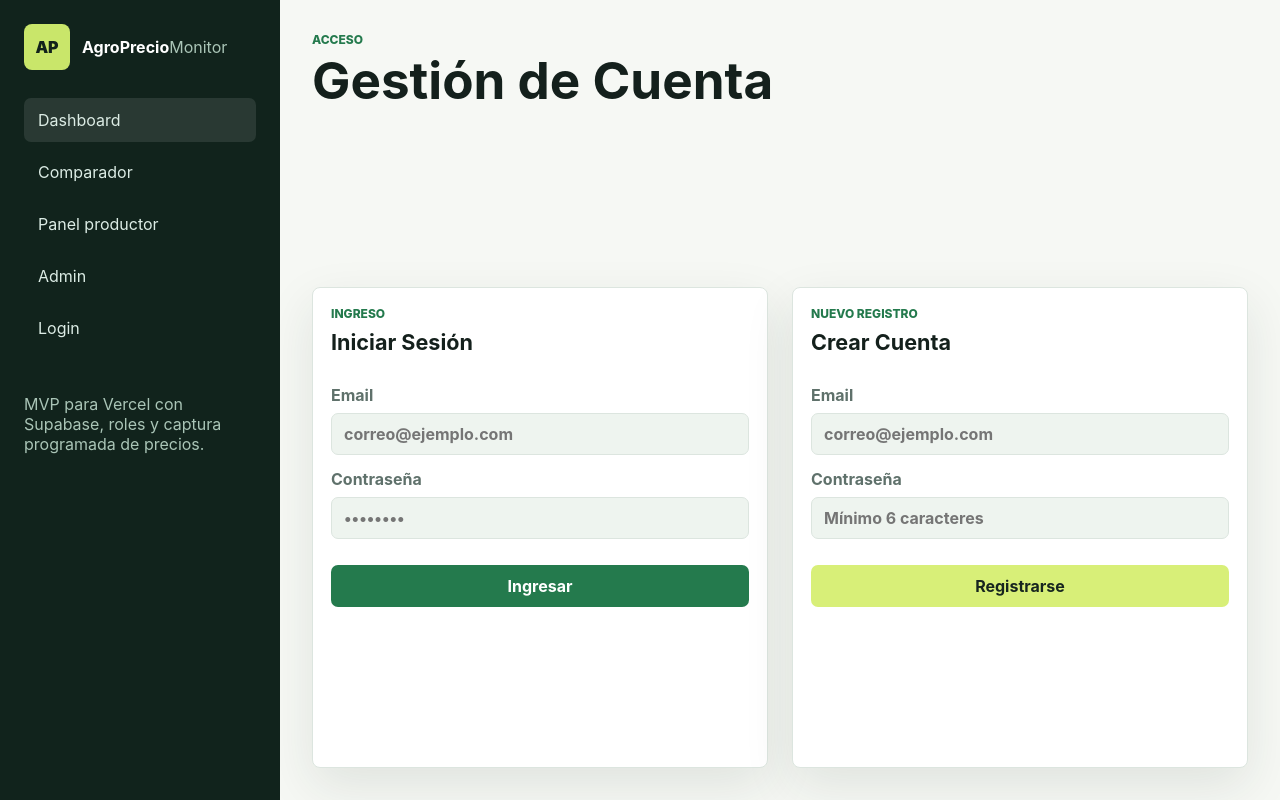
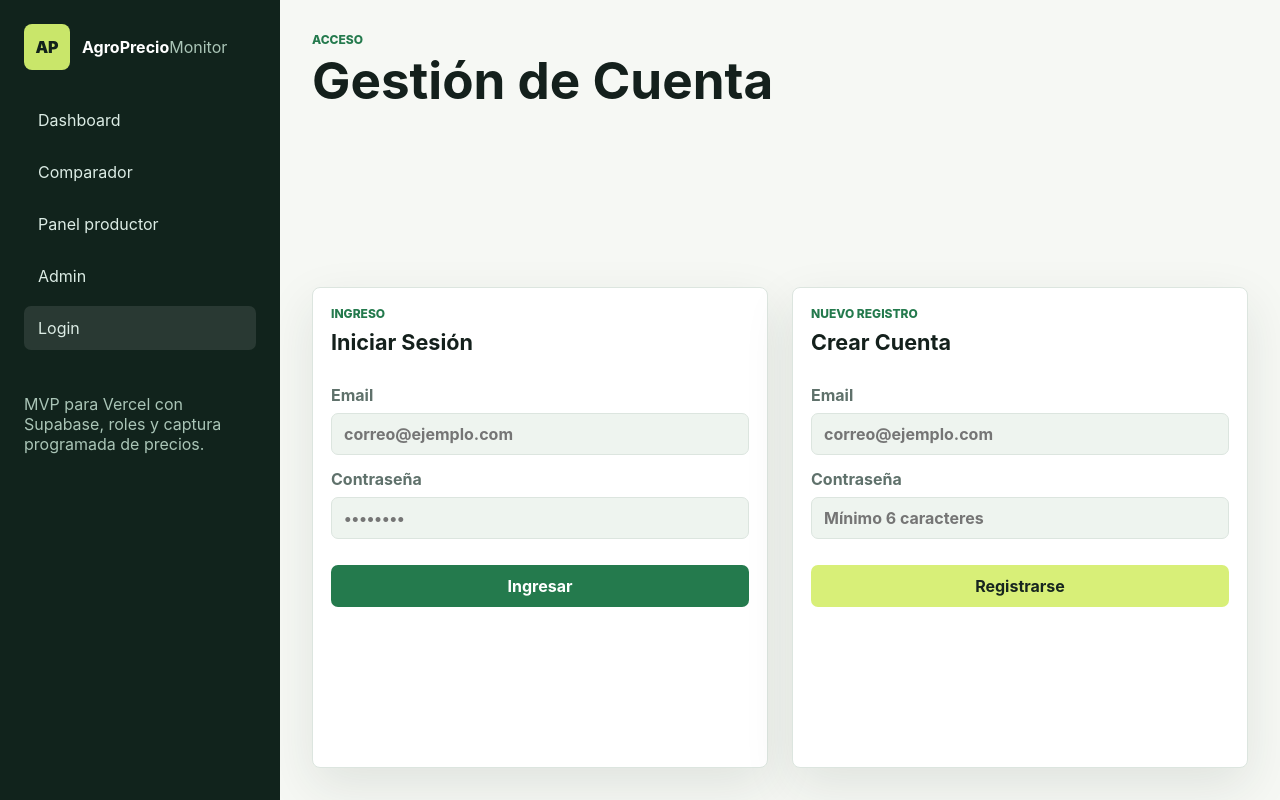
Before and after one commit to jblizarra/agro_precio_monitor, a Next.js app: page /login in a window 1280 px wide. Built offline with nearby package versions, Linux system fonts and the light colour scheme; no server answers.

Commit message:
fix: active link highlighting in sidebar using usePathname

```diff
--- a/app/layout.tsx
+++ b/app/layout.tsx
@@ -1,5 +1,6 @@
 import type { Metadata } from "next";
 import Link from "next/link";
+import { SidebarNav } from "@/components/SidebarNav";
 import "./globals.css";
 
 export const metadata: Metadata = {
@@ -20,13 +21,7 @@ export default function RootLayout({ children }: { children: React.ReactNode })
                 <span>Monitor</span>
               </div>
             </Link>
-            <nav className="nav" aria-label="Secciones">
-              <Link className="active" href="/">Dashboard</Link>
-              <Link href="/comparador">Comparador</Link>
-              <Link href="/producer">Panel productor</Link>
-              <Link href="/admin">Admin</Link>
-              <Link href="/login">Login</Link>
-            </nav>
+            <SidebarNav />
             <p className="sidebar-note">
               MVP para Vercel con Supabase, roles y captura programada de precios.
             </p>
--- /dev/null
+++ b/components/SidebarNav.tsx
@@ -0,0 +1,33 @@
+'use client';
+
+import Link from "next/link";
+import { usePathname } from "next/navigation";
+
+export function SidebarNav() {
+  const pathname = usePathname();
+
+  const links = [
+    { href: "/", label: "Dashboard" },
+    { href: "/comparador", label: "Comparador" },
+    { href: "/producer", label: "Panel productor" },
+    { href: "/admin", label: "Admin" },
+    { href: "/login", label: "Login" },
+  ];
+
+  return (
+    <nav className="nav" aria-label="Secciones">
+      {links.map((link) => {
+        const isActive = pathname === link.href;
+        return (
+          <Link
+            key={link.href}
+            className={isActive ? "active" : ""}
+            href={link.href as any}
+          >
+            {link.label}
+          </Link>
+        );
+      })}
+    </nav>
+  );
+}
```
